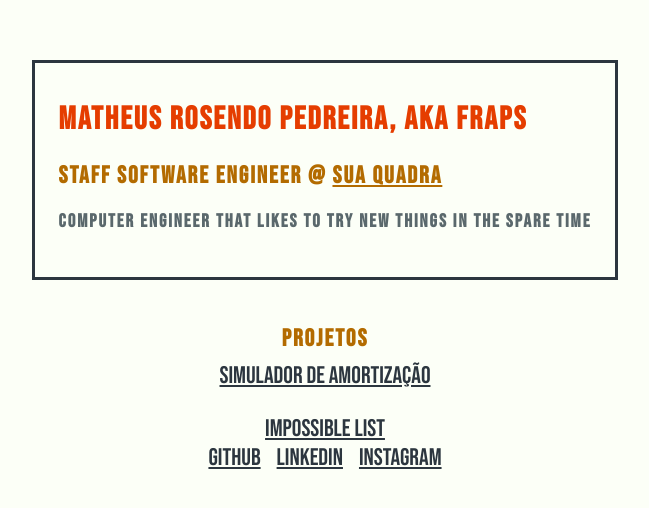
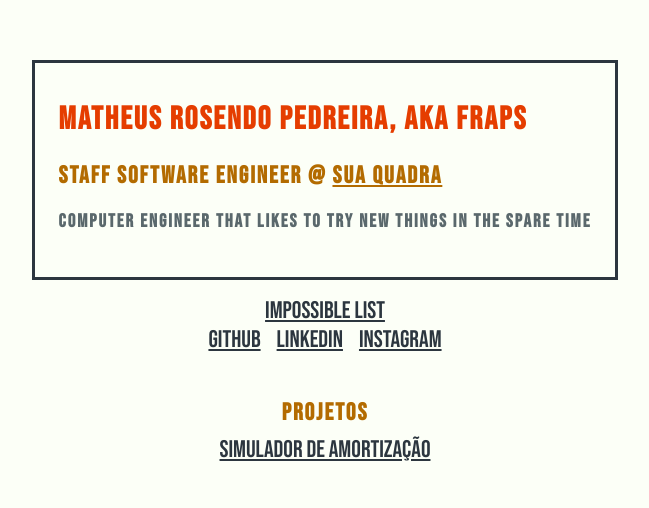
Before and after one commit to frapsMatheus/fraps.dev, a Next.js app: page / in a window 1280 px wide. Shown: the part 134-642 px from the top of the page, without its empty margins (315-964 px from the left). Built offline with nearby package versions, Linux system fonts and the light colour scheme.

Commit message:
fix: Reorder elements

```diff
--- a/src/pages/index.tsx
+++ b/src/pages/index.tsx
@@ -51,8 +51,8 @@ export default function Home() {
       </Head>
       <main className={styles.container}>
         {card()}
+        {buttons()}
         {projects()}
-        {buttons()}
       </main>
     </>
   );
```
